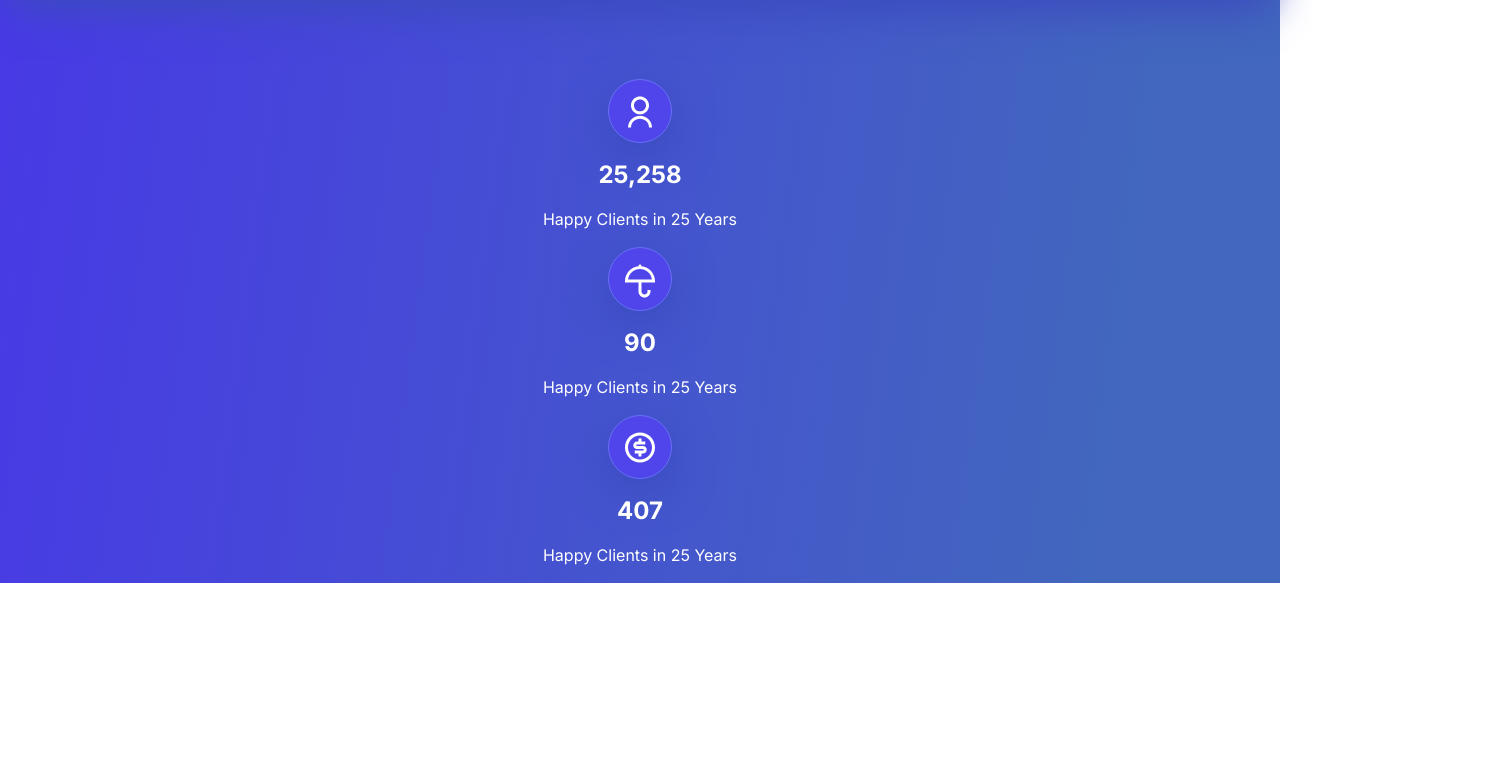
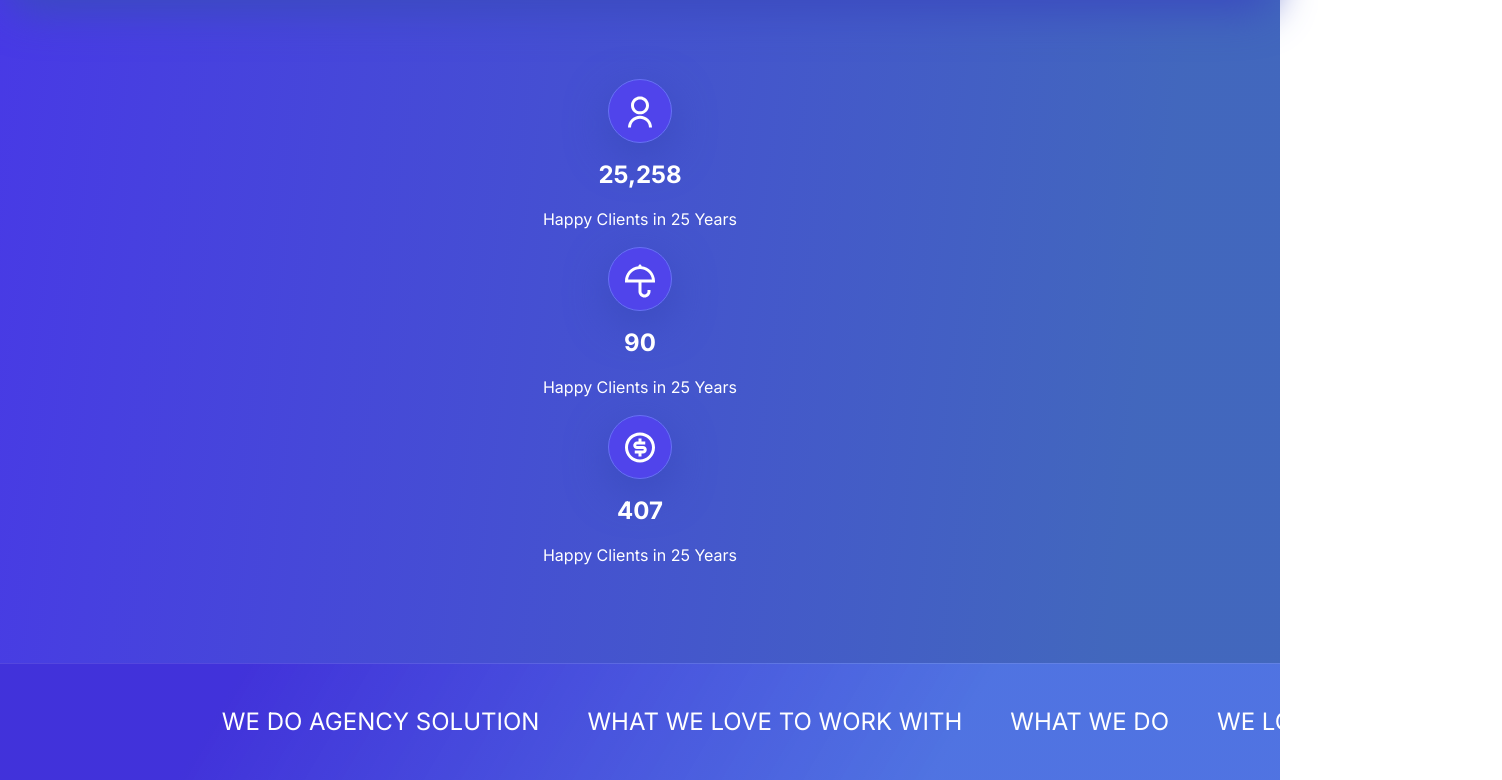
Before and after one commit to FieryInferno/my-portofolio, a Next.js app: page /example in a window 1280 px wide. Shown: the part 2984-3764 px from the top of the page, 1502 px wide, since content can reach past the window. Before the commit the page ends 3647 px from the top, so only its background shows below. Built offline with nearby package versions, Linux system fonts and the light colour scheme.

Commit message:
eat:ticker section

```diff
--- a/src/app/globals.scss
+++ b/src/app/globals.scss
@@ -54,8 +54,6 @@ $primary: #5044EB;
 .services {
     background: linear-gradient(277.58deg, rgba(102, 213, 236, 0.4) 11.74%, rgba(82, 65, 255, 0.75) 88.26%), #2A1E9E;
     position: relative;
-    padding-left: 0.5rem;
-    padding-right: 0.5rem;
 }
 
 .sticky-on {
@@ -175,3 +173,27 @@ $primary: #5044EB;
         }
     }
 }
+
+.ticker-section {
+    background: linear-gradient(300.56deg, rgba(102, 213, 236, 0.4) 25.69%, rgba(65, 50, 218, 0.8) 81.99%), #4132DA;
+    border-top: 1px solid rgba(255, 255, 255, 0.1);
+
+    @keyframes ticker {
+        0% {
+            transform: translateX(100%);
+        }
+        100% {
+            transform: translateX(-100%);
+        }
+    }
+
+    .ur-ticker {
+        white-space: nowrap;
+        overflow: hidden;
+        padding-top: 2.5rem;
+        padding-bottom: 2.5rem;
+        font-size: 1.5rem;
+        color: white;
+        animation: ticker 15s linear infinite;
+    }
+}
--- a/src/components/services.tsx
+++ b/src/components/services.tsx
@@ -4,7 +4,7 @@ import webDesignAndLogo from '../../public/web-design-and-logo.svg';
 import technologySolution from '../../public/technology-solution.svg';
 import appDevelopment from '../../public/app-development.svg';
 import ServiceItem from '@/components/service_item';
-import { faPhone } from '@fortawesome/free-solid-svg-icons';
+import { faPhone, faStar } from '@fortawesome/free-solid-svg-icons';
 import { FontAwesomeIcon } from '@fortawesome/react-fontawesome';
 import InformationItem from './InformationItem';
 
@@ -48,9 +48,8 @@ const information = [
     },
 ]
 
-export default () => {
-    return (
-        <div className="services">
+export default () => <div className="services">
+    <div className='px-2'>
         <div className="pt-16 text-center text-white underline underline-offset-8 font-medium text-xl">What's Going On</div>
         <div className="text-center text-white text-3xl font-bold mt-8">My Service Area</div>
         <div className='my-20'>
@@ -65,9 +64,17 @@ export default () => {
                 <div className='uppercase'>call me directly anytime</div>
             </div>
         </div>
-            <div className='my-20 text-center'>
+        <div className='py-20 text-center'>
             {information.map(({icon, count, description}, index) => <InformationItem key={`information${index}`} icon={icon} count={count} description={description} />)}
         </div>
     </div>
-    )
-}
+    <div className='ticker-section'>
+        <ul className='ur-ticker'>
+            <li className='inline-block mr-12 uppercase'>we do agency solution</li>
+            <li className='inline-block mr-12 uppercase'>what we love to work with</li>
+            <li className='inline-block mr-12 uppercase'>what we do</li>
+            <li className='inline-block mr-12 uppercase'>we love to work with</li>
+            <li className='inline-block mr-12 uppercase'>we love what we do</li>
+        </ul>
+    </div>
+</div>;
```
Lines whose indentation alone changed are shown as unchanged.
